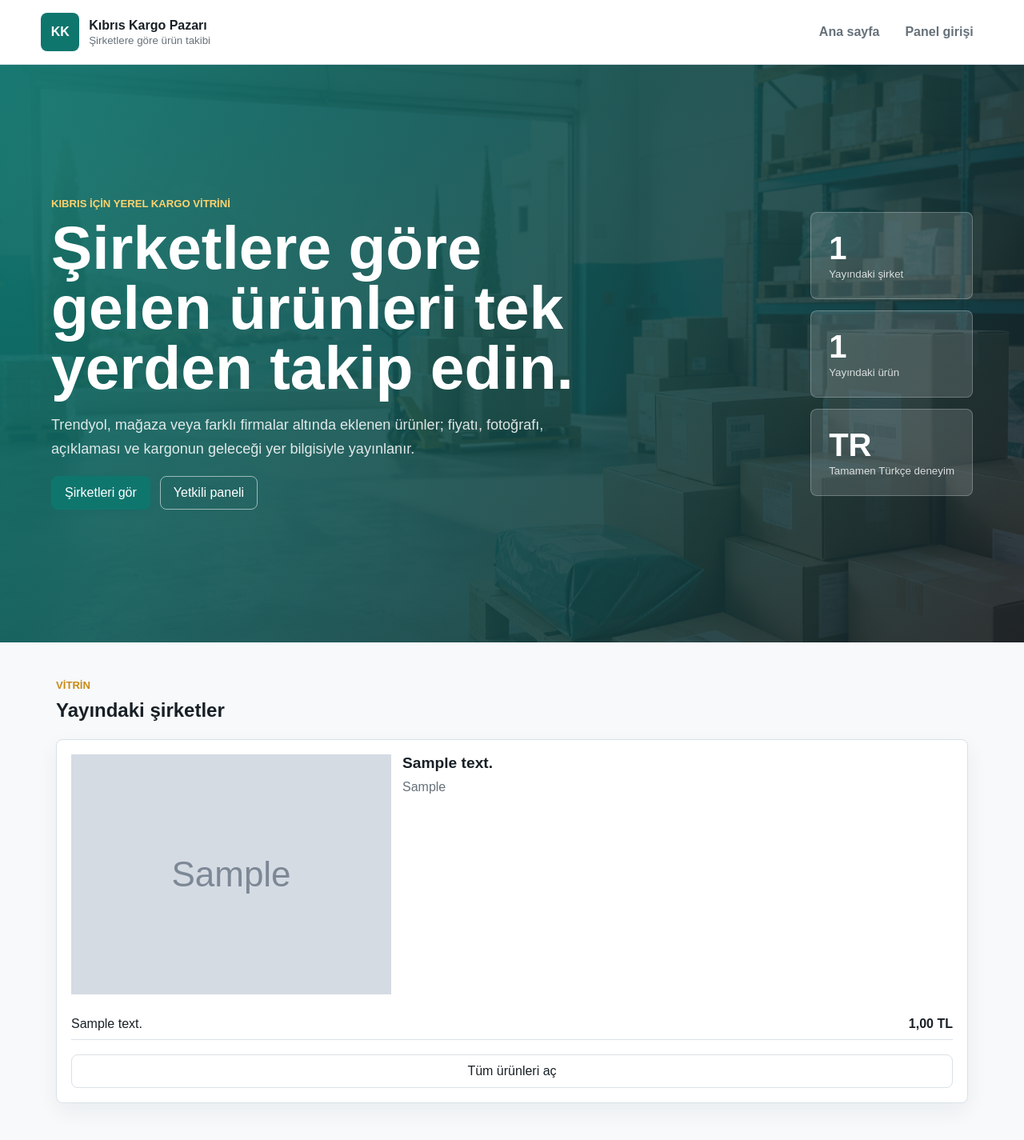
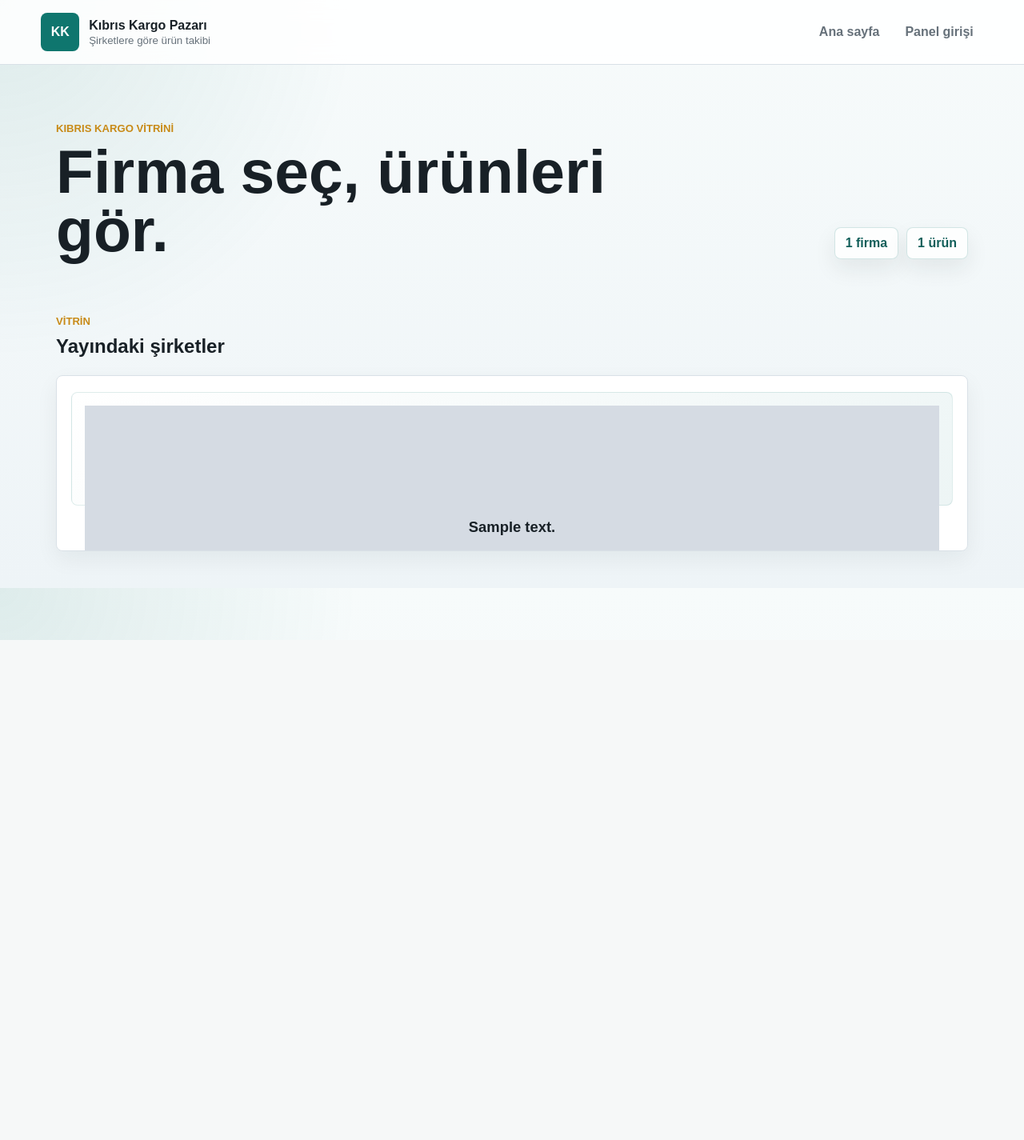
Before and after one commit to Aziz4833/kibris-kargo, a Django app: page / in a window 1280 px wide. Shown: the whole page at 80% size. After the commit the page ends 800 px from the top, so only its background shows below. Run offline with Django 5.2, Linux system fonts and the light colour scheme; tables that the repository leaves empty hold one stand-in row (values such as "Sample post"); grey boxes marked "Sample" are stand-in pictures.

Commit message:
Add company endpoints and compact storefront

```diff
--- a/kargo/models.py
+++ b/kargo/models.py
@@ -1,8 +1,10 @@
 from django.db import models
+from django.utils.text import slugify
 
 
 class Sirket(models.Model):
     isim = models.CharField('Şirket ismi', max_length=120, unique=True)
+    slug = models.SlugField('Endpoint', max_length=140, unique=True, blank=True, null=True)
     logo = models.ImageField('Logo', upload_to='sirket_logolari/', blank=True)
     aciklama = models.TextField('Kısa açıklama', blank=True)
     yayinda = models.BooleanField('Ana sayfada yayınla', default=False)
@@ -16,6 +18,17 @@
 
     def __str__(self):
         return self.isim
+
+    def save(self, *args, **kwargs):
+        if not self.slug:
+            base_slug = slugify(self.isim) or 'sirket'
+            slug = base_slug
+            counter = 2
+            while Sirket.objects.filter(slug=slug).exclude(pk=self.pk).exists():
+                slug = f'{base_slug}-{counter}'
+                counter += 1
+            self.slug = slug
+        super().save(*args, **kwargs)
 
 
 class Urun(models.Model):
--- a/kargo/templates/kargo/anasayfa.html
+++ b/kargo/templates/kargo/anasayfa.html
@@ -3,32 +3,14 @@
 {% block title %}Ana Sayfa | Kıbrıs Kargo Pazarı{% endblock %}
 
 {% block content %}
-<section class="hero">
-    <div class="hero-content">
-        <p class="eyebrow">Kıbrıs için yerel kargo vitrini</p>
-        <h1>Şirketlere göre gelen ürünleri tek yerden takip edin.</h1>
-        <p class="hero-copy">
-            Trendyol, mağaza veya farklı firmalar altında eklenen ürünler; fiyatı, fotoğrafı,
-            açıklaması ve kargonun geleceği yer bilgisiyle yayınlanır.
-        </p>
-        <div class="hero-actions">
-            <a class="button primary" href="#sirketler">Şirketleri gör</a>
-            <a class="button ghost" href="{% url 'panel_giris' %}">Yetkili paneli</a>
-        </div>
+<section class="market-hero">
+    <div>
+        <p class="eyebrow">Kıbrıs kargo vitrini</p>
+        <h1>Firma seç, ürünleri gör.</h1>
     </div>
-    <div class="hero-panel">
-        <div>
-            <span class="metric">{{ sirketler|length }}</span>
-            <small>Yayındaki şirket</small>
-        </div>
-        <div>
-            <span class="metric">{{ toplam_urun }}</span>
-            <small>Yayındaki ürün</small>
-        </div>
-        <div>
-            <span class="metric">TR</span>
-            <small>Tamamen Türkçe deneyim</small>
-        </div>
+    <div class="market-stats">
+        <span>{{ sirketler|length }} firma</span>
+        <span>{{ toplam_urun }} ürün</span>
     </div>
 </section>
 
@@ -44,35 +26,23 @@
         <div class="company-grid">
             {% for sirket in sirketler %}
                 <article class="company-card">
-                    <a class="company-top" href="{% url 'sirket_detay' sirket.pk %}">
-                        {% if sirket.logo %}
-                            <img src="{{ sirket.logo.url }}" alt="{{ sirket.isim }} logosu">
-                        {% else %}
-                            <span class="logo-placeholder">{{ sirket.isim|slice:":2"|upper }}</span>
-                        {% endif %}
-                        <div>
-                            <h3>{{ sirket.isim }}</h3>
-                            <p>{{ sirket.aciklama|default:'Bu şirket için ürün listesi hazırlanıyor.' }}</p>
-                        </div>
+                    <a class="company-tile" href="{% url 'sirket_detay' sirket.slug %}">
+                        <span class="company-logo-frame">
+                            {% if sirket.logo %}
+                                <img src="{{ sirket.logo.url }}" alt="{{ sirket.isim }} logosu">
+                            {% else %}
+                                <span class="logo-placeholder">{{ sirket.isim|slice:":2"|upper }}</span>
+                            {% endif %}
+                        </span>
+                        <strong>{{ sirket.isim }}</strong>
                     </a>
-                    <div class="product-preview">
-                        {% for urun in sirket.urunler.all|slice:":3" %}
-                            <div class="mini-product">
-                                <span>{{ urun.isim }}</span>
-                                <strong>{{ urun.fiyat }} TL</strong>
-                            </div>
-                        {% empty %}
-                            <p class="muted">Henüz yayında ürün yok.</p>
-                        {% endfor %}
-                    </div>
-                    <a class="button full" href="{% url 'sirket_detay' sirket.pk %}">Tüm ürünleri aç</a>
                 </article>
             {% endfor %}
         </div>
     {% else %}
         <div class="empty-state">
             <h3>Henüz yayında şirket yok.</h3>
-            <p>Yetkili panelinden şirket ve ürün ekledikten sonra “Siteye ekle” butonuyla burada görünür.</p>
+            <p>Panelden şirket yayınlandığında burada görünür.</p>
         </div>
     {% endif %}
 </section>
--- a/kargo/templates/kargo/panel_giris.html
+++ b/kargo/templates/kargo/panel_giris.html
@@ -6,9 +6,8 @@
 <section class="auth-wrap">
     <form class="auth-card" method="post">
         {% csrf_token %}
-        <p class="eyebrow">Yetkili giriş</p>
-        <h1>Yönetim paneli</h1>
-        <p class="muted">Bu panel sadece {{ admin_email }} hesabı için açıktır.</p>
+        <p class="eyebrow">Çalışan girişi</p>
+        <h1>Panel</h1>
 
         {% include 'kargo/partials/form_errors.html' with form=form %}
 
--- a/kargo/templates/kargo/panel_sirket_detay.html
+++ b/kargo/templates/kargo/panel_sirket_detay.html
@@ -19,6 +19,9 @@
             <span class="status {% if sirket.yayinda %}live{% endif %}">
                 {% if sirket.yayinda %}Ana sayfada yayında{% else %}Henüz ana sayfada değil{% endif %}
             </span>
+            {% if sirket.slug %}
+                <a class="endpoint-link" href="{% url 'sirket_detay' sirket.slug %}">/firma/{{ sirket.slug }}/</a>
+            {% endif %}
         </div>
     </div>
 
--- a/kargo/urls.py
+++ b/kargo/urls.py
@@ -4,7 +4,8 @@
 
 urlpatterns = [
     path('', views.anasayfa, name='anasayfa'),
-    path('sirket/<int:pk>/', views.sirket_detay, name='sirket_detay'),
+    path('firma/<slug:slug>/', views.sirket_detay, name='sirket_detay'),
+    path('sirket/<int:pk>/', views.eski_sirket_detay, name='eski_sirket_detay'),
     path('panel/giris/', views.panel_giris, name='panel_giris'),
     path('panel/cikis/', views.panel_cikis, name='panel_cikis'),
     path('panel/', views.panel, name='panel'),
--- a/kargo/views.py
+++ b/kargo/views.py
@@ -2,7 +2,7 @@
 from django.contrib import messages
 from django.contrib.auth import login, logout
 from django.contrib.auth.decorators import login_required
-from django.db.models import Count, Prefetch
+from django.db.models import Count
 from django.shortcuts import get_object_or_404, redirect, render
 from django.views.decorators.http import require_POST
 
@@ -13,9 +13,6 @@
 def anasayfa(request):
     sirketler = (
         Sirket.objects.filter(yayinda=True)
-        .prefetch_related(
-            Prefetch('urunler', queryset=Urun.objects.filter(yayinda=True))
-        )
         .annotate(yayindaki_urun_sayisi=Count('urunler'))
     )
     toplam_urun = Urun.objects.filter(yayinda=True, sirket__yayinda=True).count()
@@ -29,8 +26,8 @@
     )
 
 
-def sirket_detay(request, pk):
-    sirket = get_object_or_404(Sirket, pk=pk, yayinda=True)
+def sirket_detay(request, slug):
+    sirket = get_object_or_404(Sirket, slug=slug, yayinda=True)
     urunler = sirket.urunler.filter(yayinda=True)
     return render(
         request,
@@ -40,6 +37,11 @@
             'urunler': urunler,
         },
     )
+
+
+def eski_sirket_detay(request, pk):
+    sirket = get_object_or_404(Sirket, pk=pk, yayinda=True)
+    return redirect('sirket_detay', slug=sirket.slug, permanent=True)
 
 
 def panel_giris(request):
@@ -56,7 +58,6 @@
         'kargo/panel_giris.html',
         {
             'form': form,
-            'admin_email': settings.KARGO_ADMIN_EMAIL,
         },
     )
 
--- a/static/kargo/styles.css
+++ b/static/kargo/styles.css
@@ -19,7 +19,9 @@
 body {
     margin: 0;
     color: var(--ink);
-    background: #f7f9fb;
+    background:
+        radial-gradient(circle at top left, rgba(15, 118, 110, 0.11), transparent 28rem),
+        linear-gradient(180deg, #f7fbfb 0%, #eef4f7 100%);
     font-family: Arial, Helvetica, sans-serif;
 }
 
@@ -42,9 +44,19 @@
     justify-content: space-between;
     gap: 24px;
     padding: 16px clamp(18px, 4vw, 52px);
-    background: rgba(255, 255, 255, 0.94);
+    background: rgba(255, 255, 255, 0.86);
     border-bottom: 1px solid var(--line);
     backdrop-filter: blur(12px);
+}
+
+.site-header,
+.company-card,
+.product-card,
+.panel-row,
+.admin-product,
+.form-card,
+.auth-card {
+    animation: rise-in 0.45s ease both;
 }
 
 .brand {
@@ -256,6 +268,40 @@
     color: rgba(255, 255, 255, 0.8);
 }
 
+.market-hero {
+    max-width: 1180px;
+    margin: 0 auto;
+    padding: clamp(34px, 6vw, 72px) 20px 24px;
+    display: flex;
+    align-items: flex-end;
+    justify-content: space-between;
+    gap: 24px;
+}
+
+.market-hero h1 {
+    max-width: 760px;
+    margin: 0;
+    font-size: clamp(2.3rem, 6vw, 5.6rem);
+    line-height: 0.95;
+}
+
+.market-stats {
+    display: flex;
+    gap: 10px;
+    flex-wrap: wrap;
+    justify-content: flex-end;
+}
+
+.market-stats span {
+    padding: 10px 13px;
+    border: 1px solid rgba(15, 118, 110, 0.18);
+    border-radius: 8px;
+    color: var(--accent-dark);
+    background: rgba(255, 255, 255, 0.82);
+    font-weight: 900;
+    box-shadow: 0 12px 28px rgba(24, 32, 38, 0.08);
+}
+
 .section,
 .panel-shell,
 .form-shell {
@@ -284,7 +330,12 @@
     margin-bottom: 0;
 }
 
-.company-grid,
+.company-grid {
+    display: grid;
+    grid-template-columns: repeat(auto-fit, minmax(190px, 1fr));
+    gap: 18px;
+}
+
 .product-grid {
     display: grid;
     grid-template-columns: repeat(auto-fit, minmax(280px, 1fr));
@@ -306,10 +357,56 @@
 }
 
 .company-card {
-    display: flex;
-    min-height: 280px;
-    flex-direction: column;
+    min-height: 220px;
+    overflow: hidden;
+    transition: transform 0.22s ease, box-shadow 0.22s ease, border-color 0.22s ease;
+}
+
+.company-card:hover {
+    transform: translateY(-6px);
+    border-color: rgba(15, 118, 110, 0.28);
+    box-shadow: 0 22px 50px rgba(15, 118, 110, 0.16);
+}
+
+.company-tile {
+    height: 100%;
+    display: grid;
+    grid-template-rows: minmax(132px, 1fr) auto;
+    gap: 14px;
+    align-items: center;
+    justify-items: center;
     padding: 18px;
+    text-align: center;
+}
+
+.company-tile strong {
+    width: 100%;
+    overflow-wrap: anywhere;
+    font-size: 1.15rem;
+}
+
+.company-logo-frame {
+    display: grid;
+    place-items: center;
+    width: 100%;
+    height: 142px;
+    padding: 16px;
+    border-radius: 8px;
+    background: linear-gradient(145deg, #ffffff, #edf5f5);
+    border: 1px solid rgba(15, 118, 110, 0.12);
+}
+
+.company-logo-frame img {
+    width: 100%;
+    height: 100%;
+    object-fit: contain;
+}
+
+.company-logo-frame .logo-placeholder {
+    width: 78px;
+    height: 78px;
+    flex-basis: 78px;
+    font-size: 1.35rem;
 }
 
 .company-top {
```
Also changed, not shown: other parts of static/kargo/styles.css (+39 -1 lines), kargo/tests.py (+8 -2 lines), kargo/migrations/0002_sirket_slug.py (added).
